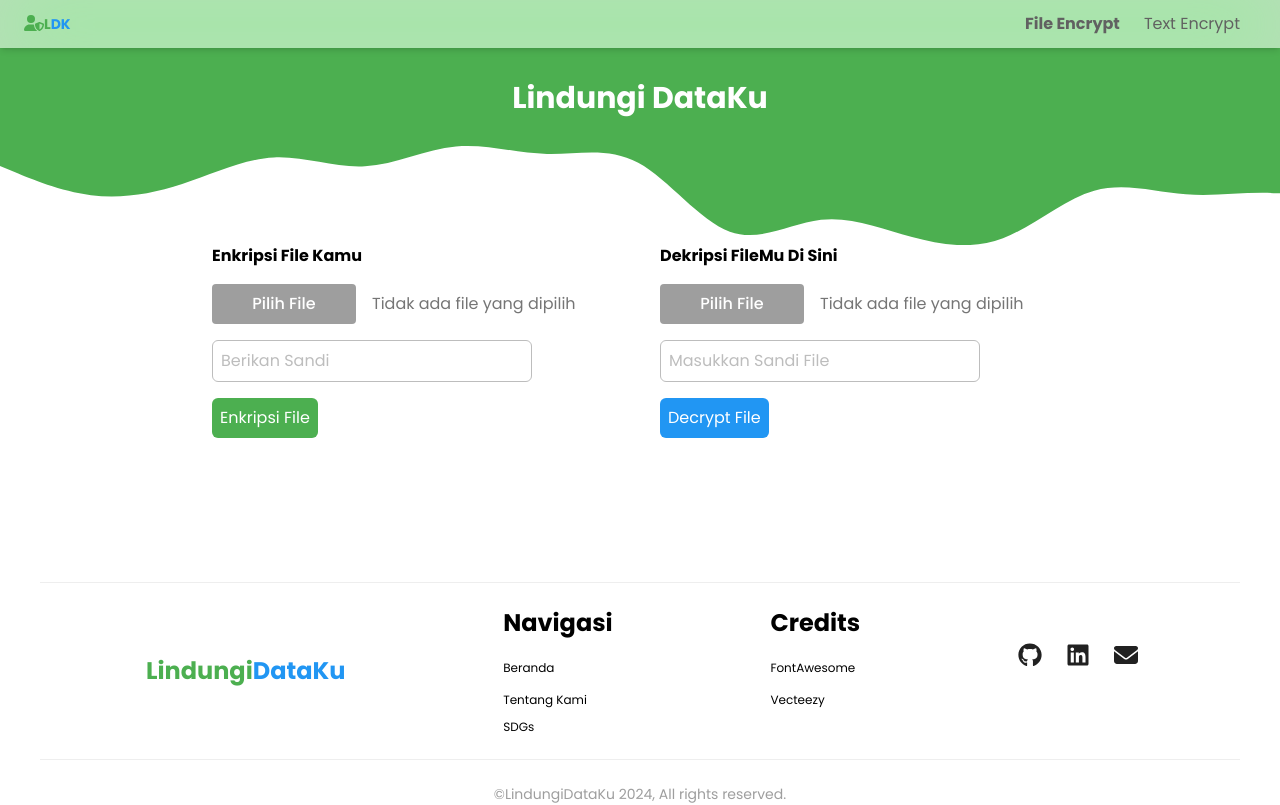
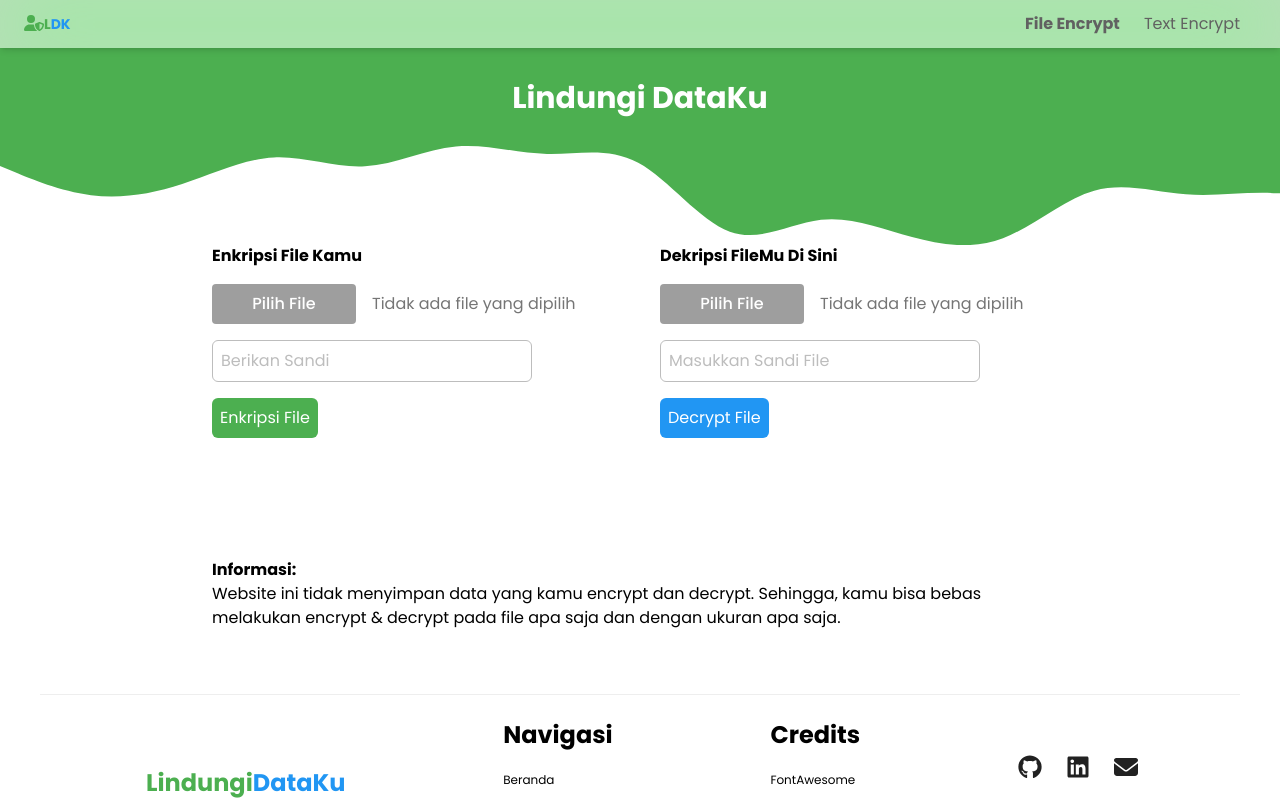
Before and after one commit to dadang-hawari/LindungiDataKu, a React (Vite) app: page / in a window 1280 px wide. Shown: the top 805 px of the page. Built offline with nearby package versions, Linux system fonts and the light colour scheme.

Commit message:
add information component

```diff
--- a/src/components/FileDecrypt.jsx
+++ b/src/components/FileDecrypt.jsx
@@ -15,7 +15,8 @@ function FileDecrypt() {
       setEncryptedFileContent(e.target.result);
     };
     reader.readAsText(file);
-    console.log('file', file);
+    console.log('filenya', file);
+    setDecryptedFile(null);
   };
 
   const handlePasswordChange = (e) => {
@@ -67,7 +68,7 @@ function FileDecrypt() {
       />
       <button
         onClick={handleDecrypt}
-        className="bg-blue-500 mt-4 text-white p-2 rounded-md"
+        className="bg-blue-500 hover:bg-blue-600 transition-colors duration-300 mt-4 text-white p-2 rounded-md"
       >
         Decrypt File
       </button>
@@ -76,10 +77,10 @@ function FileDecrypt() {
           <h3 className="mt-2">Decrypted File:</h3>
           <a
             href={decryptedFile}
-            download="decryptedFile"
+            download={decryptedFile.split('.')[0]}
             className="text-blue-500 border border-blue-500 rounded-md p-2 max-w-80 w-full text-center mt-2 block"
           >
-            Download {`${file?.name}`}
+            Download {file?.name.split('.')[0]}
           </a>
         </div>
       )}
--- a/src/components/FileEncrypt.jsx
+++ b/src/components/FileEncrypt.jsx
@@ -18,6 +18,7 @@ function FileEncrypt() {
 
   const handleFileChange = (e) => {
     setFile(e.target.files[0]);
+    setEncryptedFile(null);
   };
 
   const handlePasswordChange = (e) => {
@@ -70,7 +71,7 @@ function FileEncrypt() {
         />
         <button
           onClick={handleEncrypt}
-          className="bg-green-500 mt-4 text-white p-2 rounded-md"
+          className="bg-green-500 hover:bg-green-600 transition-colors duration-300 mt-4 text-white p-2 rounded-md"
         >
           Enkripsi File
         </button>
@@ -79,10 +80,10 @@ function FileEncrypt() {
             <h3 className="mt-2">File Terenkripsi:</h3>
             <a
               href={encryptedFileUrl}
-              download={`encrypt-${file?.name?.slice(0, 6)}.txt`}
+              download={`encrypt-${file?.name?.split('.')[0]}.txt`}
               className="text-green-500 border border-green-500 rounded-md p-2 max-w-80 w-full text-center mt-2 block"
             >
-              Download {`encrypt-${file?.name?.slice(0, -4)}.txt`}
+              Download {`encrypt-${file?.name?.split('.')[0]}.txt`}
             </a>
           </div>
         )}
--- a/src/components/Footer.jsx
+++ b/src/components/Footer.jsx
@@ -59,7 +59,7 @@ const Footer = () => {
 
           <div className="flex mt-9 mr-8 gap-x-6">
             <a
-              href="https://github.com/ourair8"
+              href="https://github.com/dadang-hawari"
               target="_blank"
               className="text-gray-900 transition-all duration-500 hover:text-secondary"
             >
@@ -83,8 +83,7 @@ const Footer = () => {
       </div>
       <hr className="my-6 " />
       <span className="text-sm text-gray-500 text-center block mt-6">
-        ©<a href="https://ourair.tech/">LindungiDataKu</a>{' '}
-        {new Date().getFullYear()}, All rights reserved.
+        ©LindungiDataKu {new Date().getFullYear()}, All rights reserved.
       </span>
     </footer>
   );
--- /dev/null
+++ b/src/components/Information.jsx
@@ -0,0 +1,14 @@
+import React from 'react';
+
+export default function Information() {
+  return (
+    <section className="mt-10  max-w-4xl px-5 mx-auto">
+      <h2 className="font-bold">Informasi:</h2>
+      <p>
+        Website ini tidak menyimpan data yang kamu encrypt dan decrypt.
+        Sehingga, kamu bisa bebas melakukan encrypt & decrypt pada file apa saja
+        dan dengan ukuran apa saja.
+      </p>
+    </section>
+  );
+}
--- a/src/pages/Home.jsx
+++ b/src/pages/Home.jsx
@@ -3,6 +3,7 @@ import Navbar from '../components/Navbar';
 import FileEncrypt from '../components/FileEncrypt';
 import FileDecrypt from '../components/FileDecrypt';
 import Footer from '../components/Footer';
+import Information from '../components/Information';
 
 export default function Home() {
   return (
@@ -20,6 +21,9 @@ export default function Home() {
         <FileEncrypt />
         <FileDecrypt />
       </div>
+
+      <Information />
+
       <Footer />
     </>
   );
```
